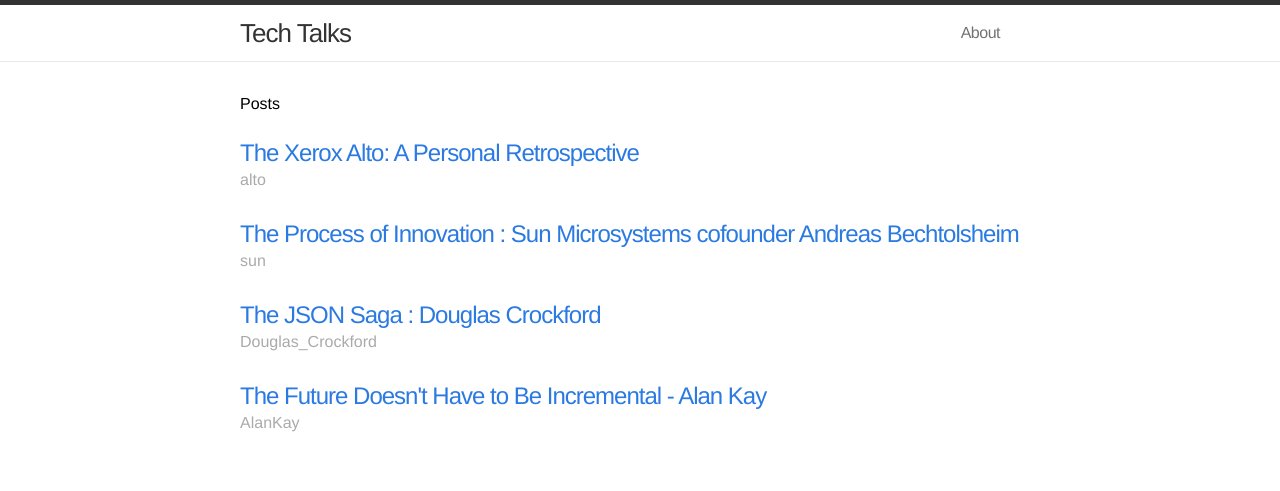
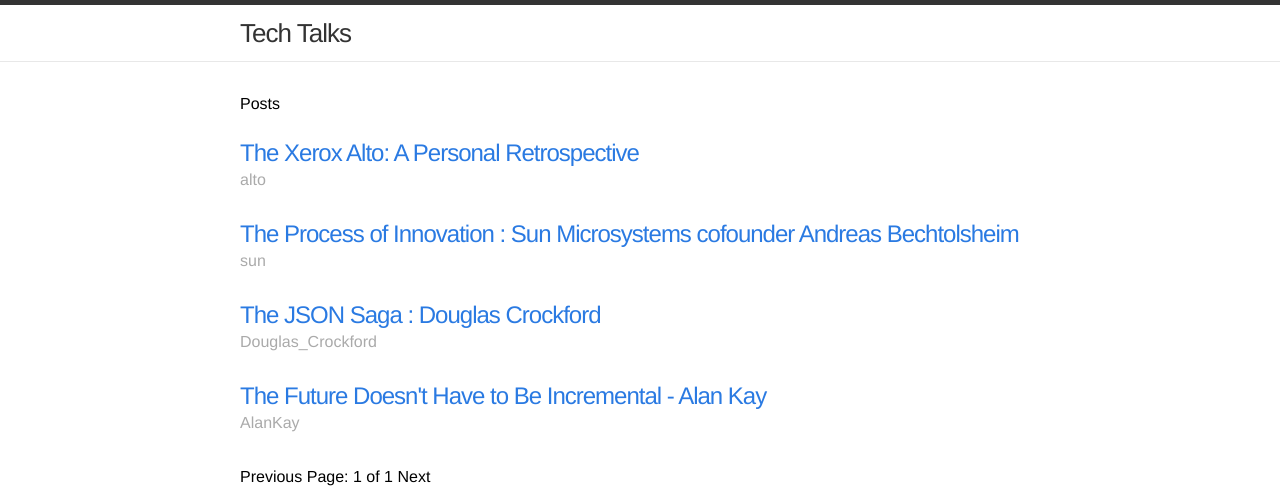
Before and after one commit to phatak-dev/techtalks, a Jekyll site: the page built from index.html, in a window 1280 px wide, cut to the strip 0-491 px from the top of the page. Built offline with Jekyll 4.4.1, drawn with Linux system fonts in a browser that asks for light colours; the list of posts is cut into pages by our own code.

Commit message:
removed the bar

```diff
--- a/_includes/header.html
+++ b/_includes/header.html
@@ -16,11 +16,6 @@
             c0-0.82,0.665-1.484,1.484-1.484h15.031C17.335,12.031,18,12.696,18,13.516L18,13.516z"/>
         </svg>
       </a>
-      <div class="trigger">
-        {% for page in site.pages %}
-          <a class="page-link" href="{{ page.url | prepend: site.baseurl }}">{{ page.title }}</a>
-        {% endfor %}
-      </div>
     </nav>
 
   </div>
--- a/css/app.css
+++ b/css/app.css
@@ -5,3 +5,6 @@
 	width: 81%;
 	height: 25em;
 }
+.site-nav {
+	line-height: 10px;
+}
--- a/index.html
+++ b/index.html
@@ -24,7 +24,7 @@
 
 </div>
 
-<!-- <div class="pagination">
+<div class="pagination">
   {% if paginator.previous_page == 1 %}
    <a href="/" class="previous">Previous</a>
   {% elsif paginator.previous_page > 1 %}
@@ -38,4 +38,4 @@
   {% else %}
     <span class="next ">Next</span>
   {% endif %}
-</div> -->
+</div>
```
